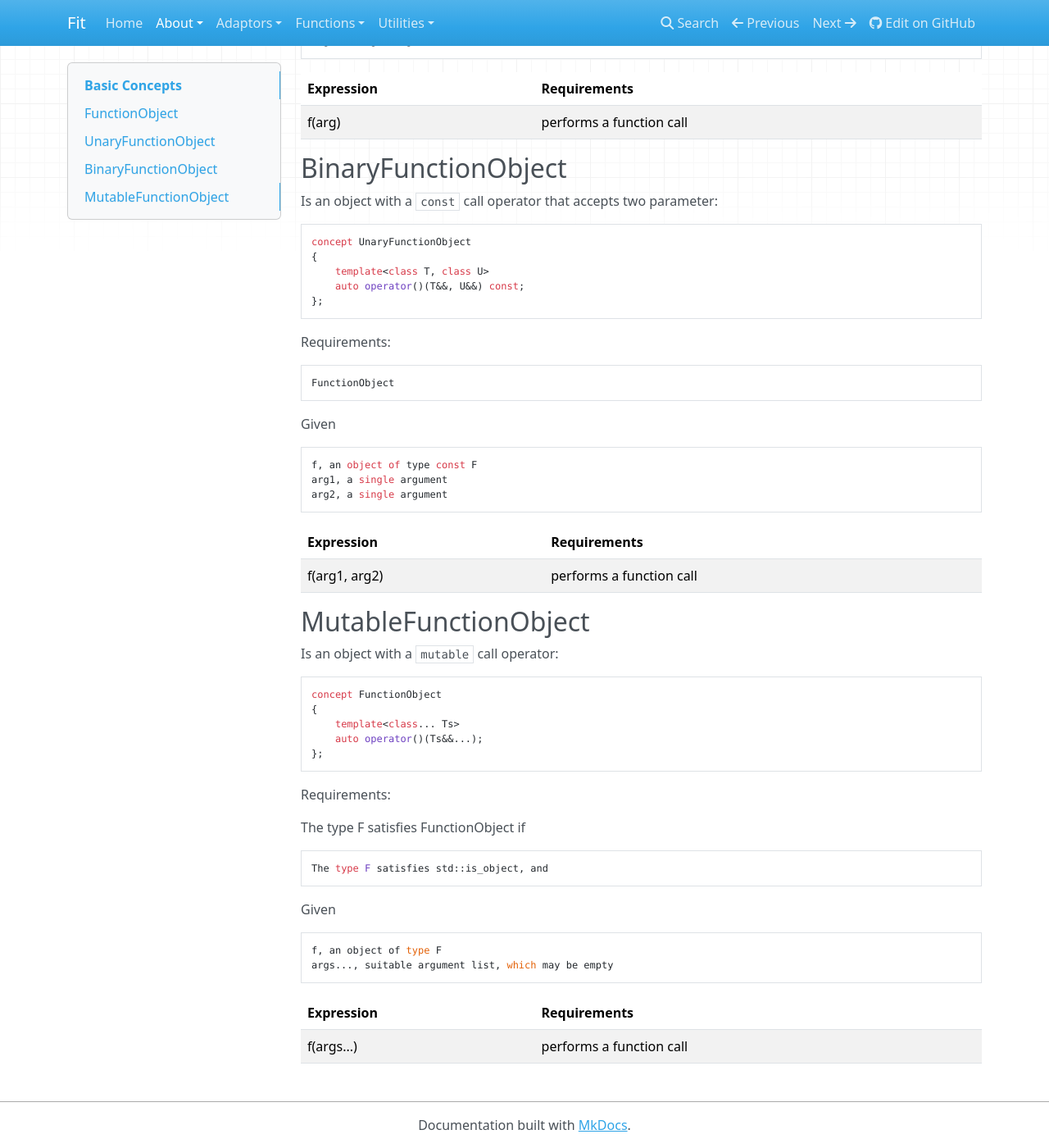
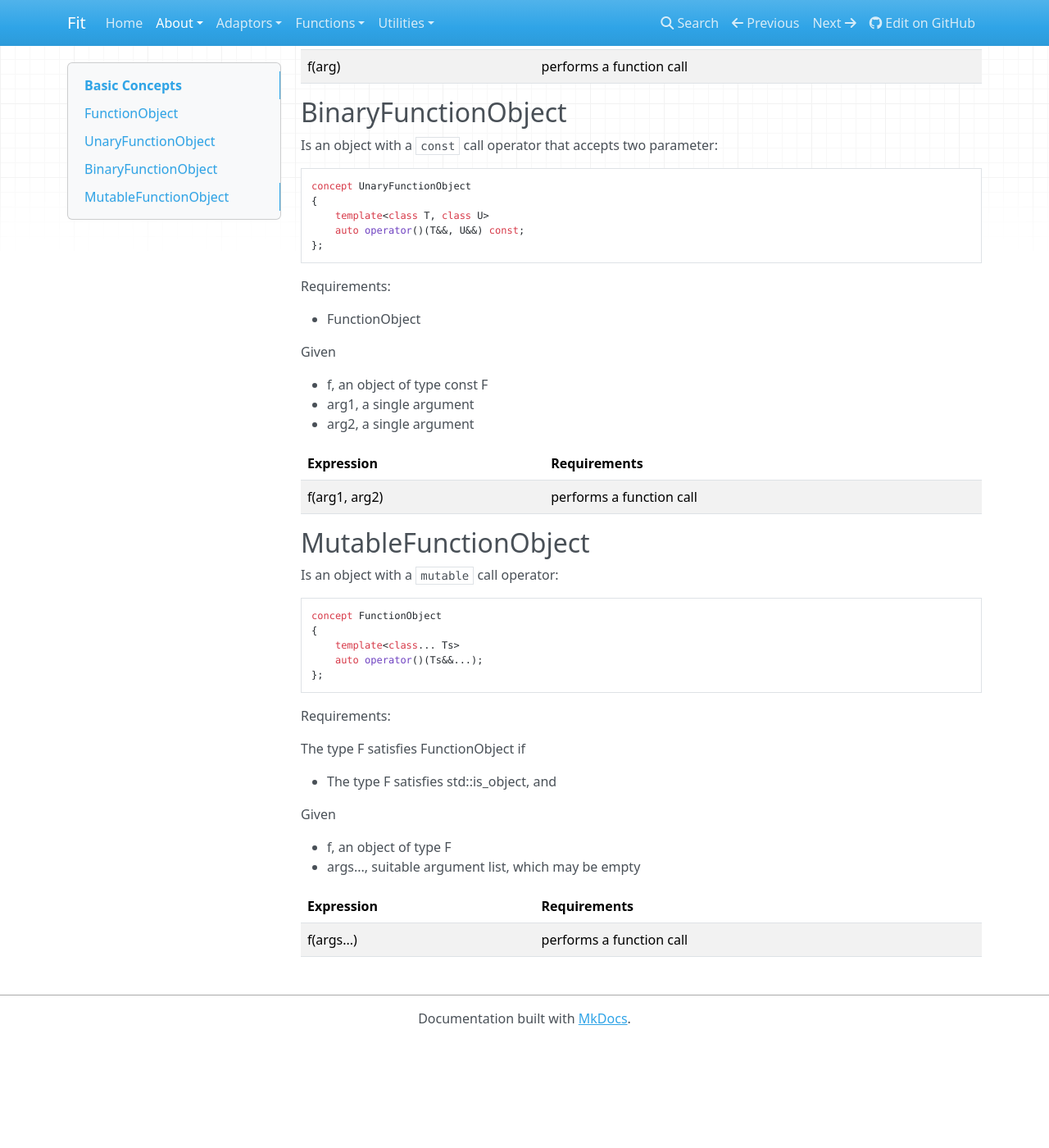
Before and after one commit to boostorg/hof, an MkDocs documentation site: the page built from doc/src/concepts.md, in a window 1280 px wide and 1400 px high, scrolled down 1057 px. Shown: the whole window at 82% size. Built offline with MkDocs 1.6.1, drawn with Linux system fonts in a browser that asks for light colours; nearby versions of some CDN libraries; old or Windows-style settings are respelled for this version of MkDocs; after the commit the page ends 2327 px from its top, so only the background shows below that; some of the changed text lies outside the part shown.

Commit message:
Use list instead code block

```diff
--- a/doc/src/concepts.md
+++ b/doc/src/concepts.md
@@ -18,17 +18,16 @@ Requirements:
 
 The type F satisfies FunctionObject if
 
-    The type F satisfies std::is_object, and
+* The type F satisfies std::is_object, and
 
 Given
 
-    f, an object of type const F
-    args..., suitable argument list, which may be empty
+* f, an object of type const F
+* args..., suitable argument list, which may be empty
 
 | Expression | Requirements             |
 |------------|--------------------------|
 | f(args...) | performs a function call |
-
 
 
 UnaryFunctionObject
@@ -46,12 +45,12 @@ concept UnaryFunctionObject
 
 Requirements:
 
-    FunctionObject
+* FunctionObject
 
 Given
 
-    f, an object of type const F
-    arg, a single argument
+* f, an object of type const F
+* arg, a single argument
 
 | Expression | Requirements             |
 |------------|--------------------------|
@@ -72,13 +71,13 @@ concept UnaryFunctionObject
 
 Requirements:
 
-    FunctionObject
+* FunctionObject
 
 Given
 
-    f, an object of type const F
-    arg1, a single argument
-    arg2, a single argument
+* f, an object of type const F
+* arg1, a single argument
+* arg2, a single argument
 
 | Expression    | Requirements             |
 |---------------|--------------------------|
@@ -101,12 +100,12 @@ Requirements:
 
 The type F satisfies FunctionObject if
 
-    The type F satisfies std::is_object, and
+* The type F satisfies std::is_object, and
 
 Given
 
-    f, an object of type F
-    args..., suitable argument list, which may be empty
+* f, an object of type F
+* args..., suitable argument list, which may be empty
 
 | Expression | Requirements             |
 |------------|--------------------------|
```
